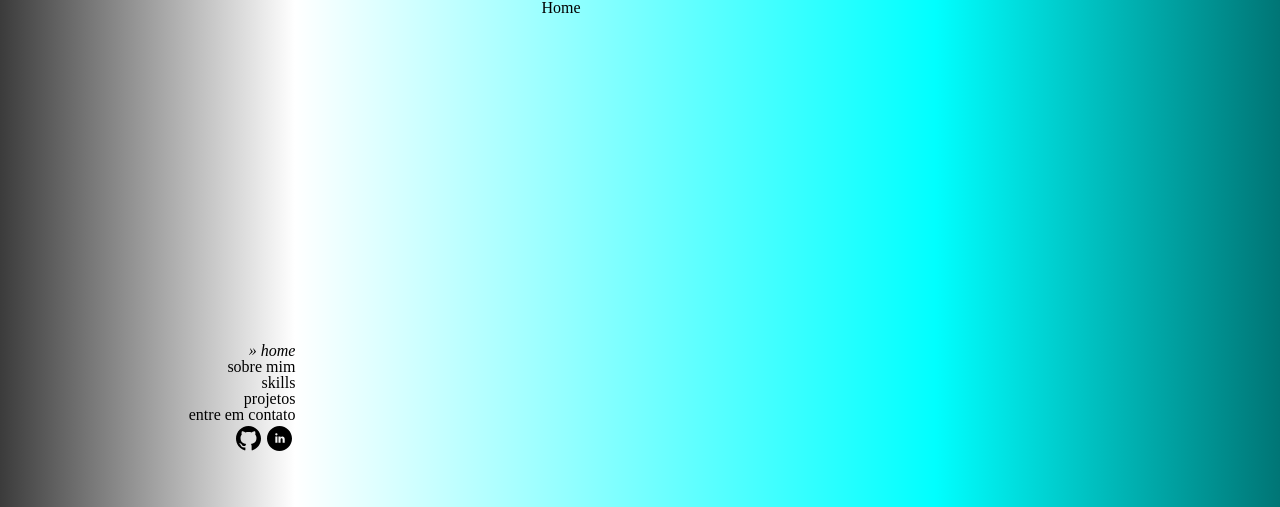
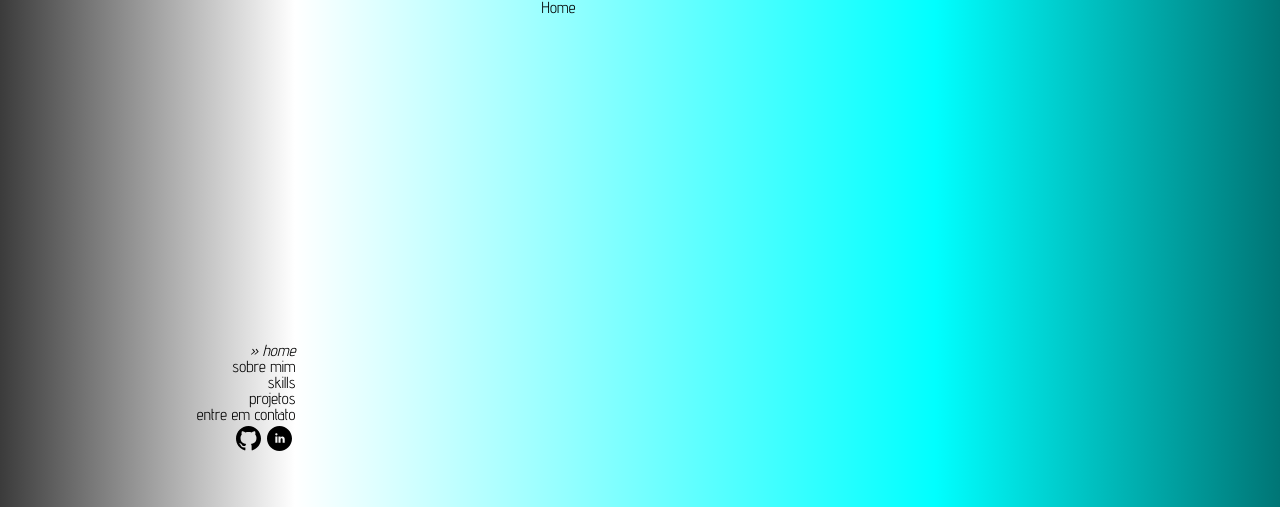
Before and after one commit to GuilhermeSoaresGarcia/portfolio, a Next.js app: page / in a window 1280 px wide. Shown: the top 507 px of the page. Built offline with nearby package versions, Linux system fonts and the light colour scheme.

Commit message:
feat: configuração e otimização de fonte personalizada

```diff
--- a/app/layout.tsx
+++ b/app/layout.tsx
@@ -1,7 +1,13 @@
 import type { Metadata } from "next"
 import Navbar from "./navbar"
+import { Advent_Pro } from "next/font/google" //FONTE: https://nextjs.org/docs/app/building-your-application/optimizing/fonts
 import "../styles/global.css"
 import "../styles/page.css"
+
+const AdventPro = Advent_Pro({
+  subsets: ["latin"],
+  display: "swap",
+})
 
 export const metadata: Metadata = {
   title: "Guidje's Portfolio",
@@ -14,7 +20,7 @@ export default function RootLayout({
   children: React.ReactNode
 }) {
   return (
-    <html lang="pt-br">
+    <html lang="pt-br" className={AdventPro.className}>
       <body>
         <main>
           <Navbar />
```
